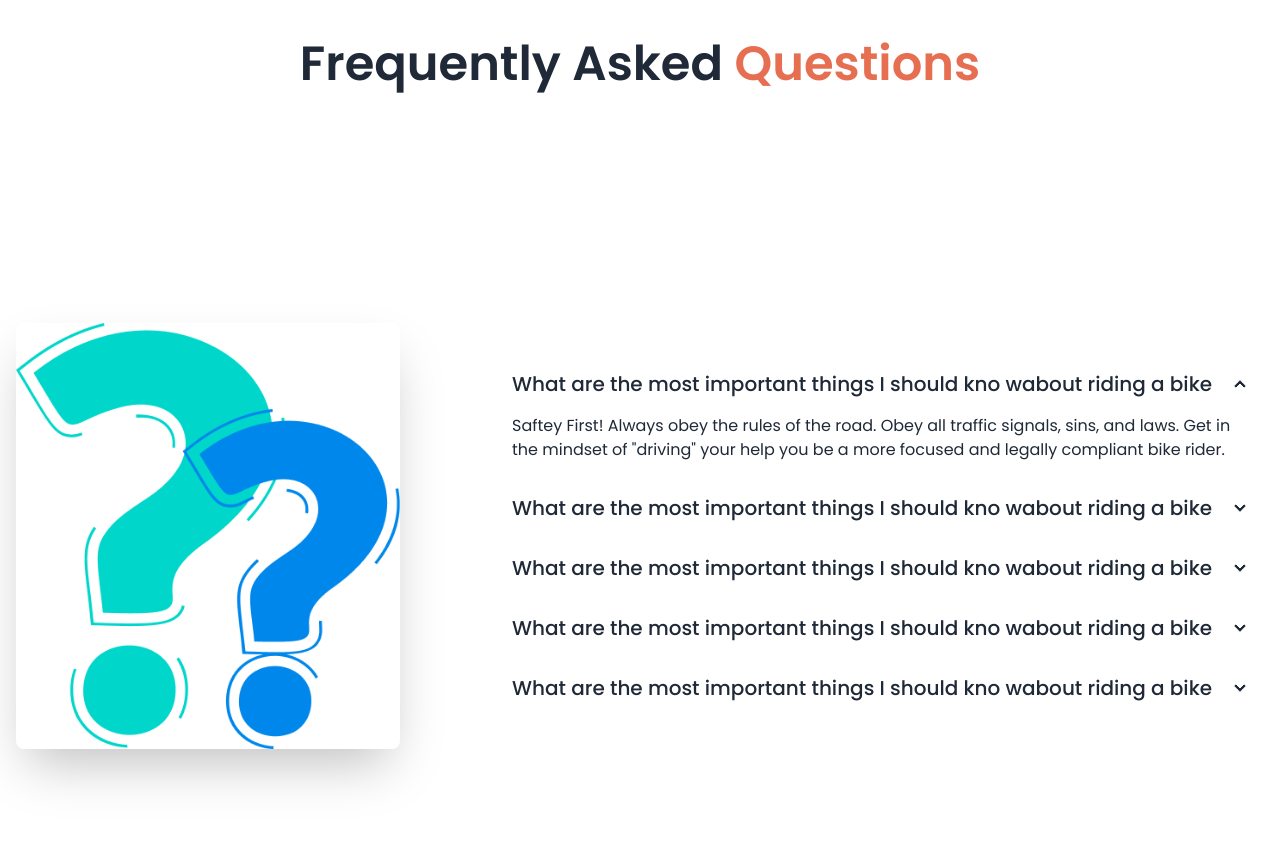
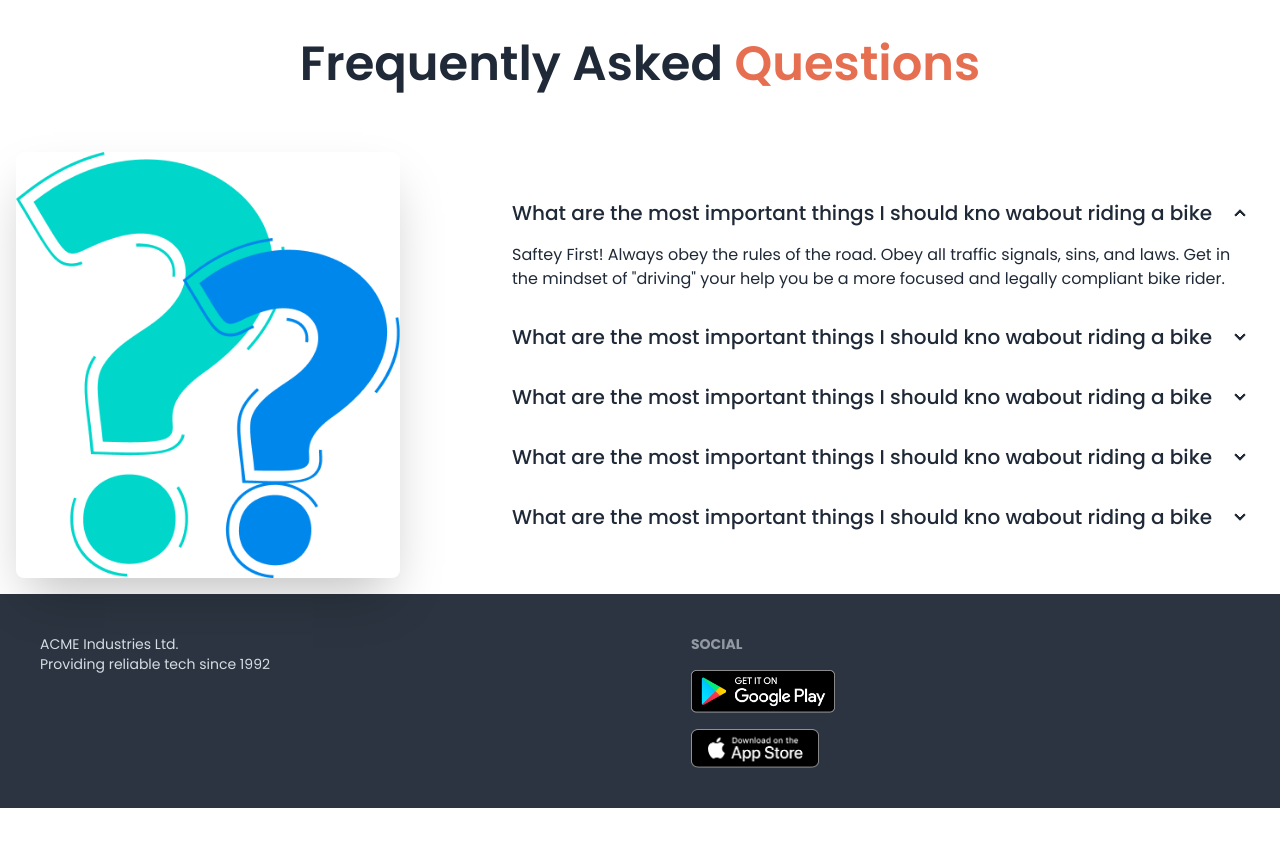
Before and after one commit to Antor4q/biker-zone, a plain HTML site: page index.html in a window 1280 px wide. Shown: the part 2020-2866 px from the top of the page. After the commit the page ends 2828 px from the top, so only its background shows below. Drawn offline with nearby package versions, Linux system fonts and the light colour scheme.

Commit message:
added footer

```diff
--- a/index.html
+++ b/index.html
@@ -259,7 +259,7 @@
 
       </section class=my-24>
       <h3 class="mb-12 text-5xl font-semibold text-center">Frequently Asked<span class="text-bike-primary"> Questions</span></h3>
-      <div class="hero min-h-screen ">
+      <div class="hero ">
         <div class="hero-content flex-col lg:gap-24 lg:flex-row">
           <img src="images/others/faq.png" class="w-3/4 lg:max-w-sm rounded-lg shadow-2xl" />
           <div>
@@ -313,8 +313,19 @@
         </div>
       </div>
     </main>
-    <footer>
+    <footer class="footer p-10 bg-neutral text-neutral-content">
+      <aside>
 
+        <p>ACME Industries Ltd.<br/>Providing reliable tech since 1992</p>
+      </aside>
+      <nav>
+        <header class="footer-title">Social</header>
+        <div class="grid grid-cols-1 gap-4">
+          <a><img  class="w-36" src="images/others/android.png" alt=""></a>
+          <a><img class="w-32" src="images/others/ios.png" alt=""></a>
+
+        </div>
+      </nav>
     </footer>
 </body>
 </html>
```
